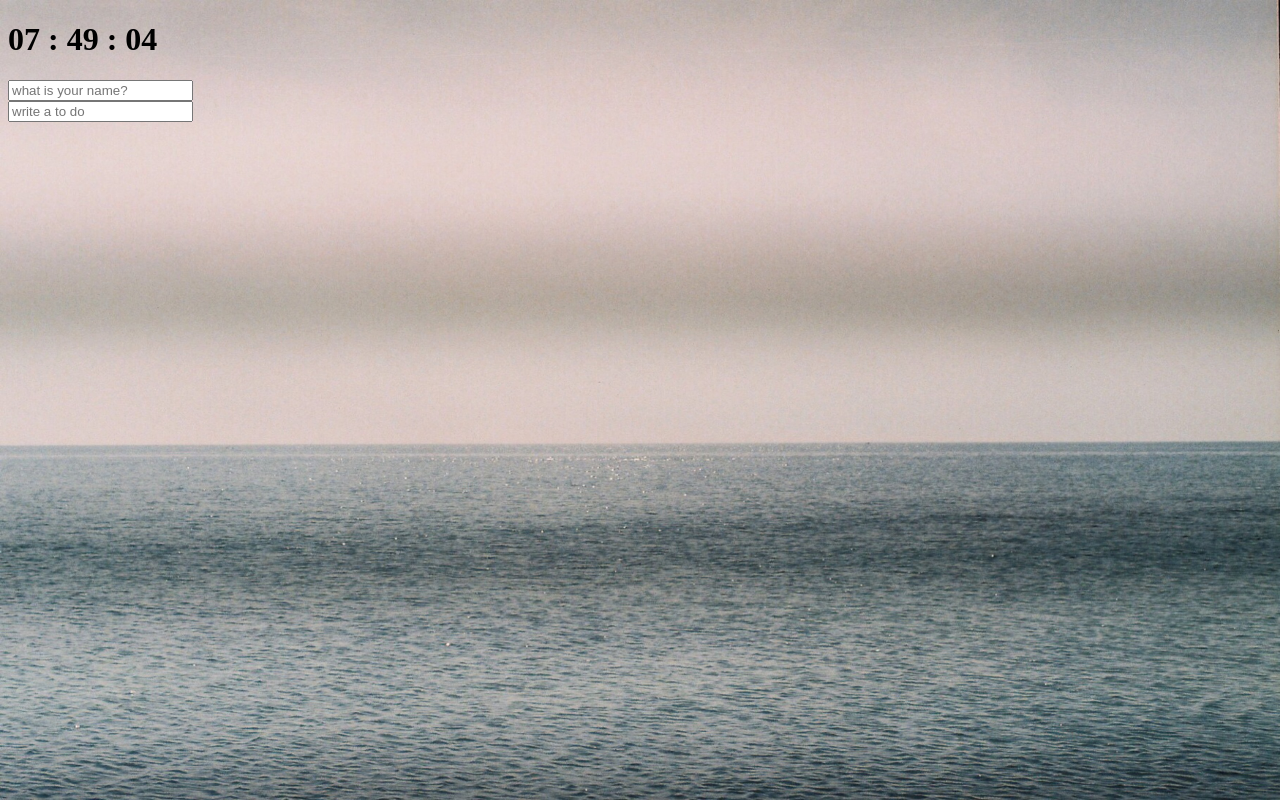
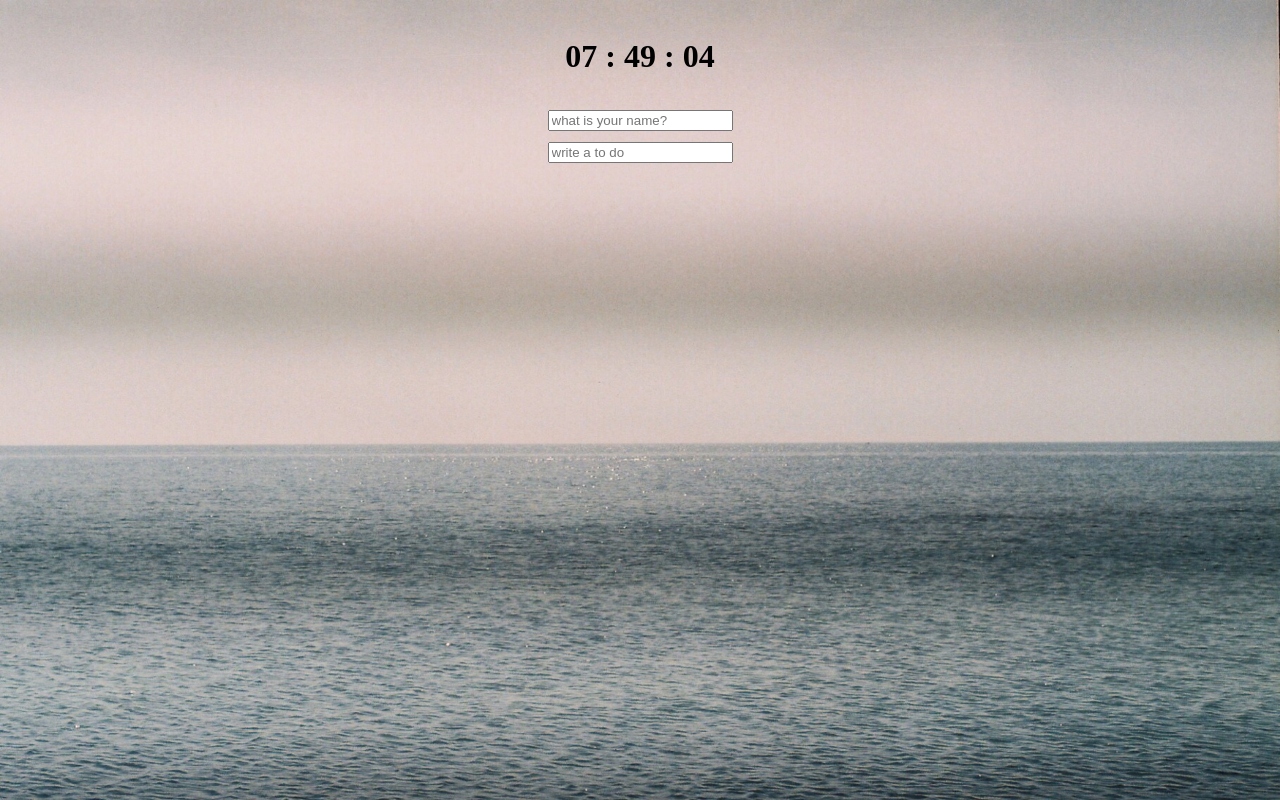
Before and after one commit to nagyeom/vanillaJs, a plain HTML site: page myMomontum/index2.html in a window 1280 px wide. Drawn offline with Linux system fonts and the light colour scheme.

Commit message:
grid-css 사용해서 정렬

```diff
--- a/myMomontum/index2.css
+++ b/myMomontum/index2.css
@@ -25,3 +25,10 @@
     z-index:-1;
     animation: fadeIn 0.5s linear;
 }
+
+body{
+    display:grid;
+    justify-content: center;
+    place-items: center;
+    grid-template-rows: 3fr repeat(3,1fr);
+}
```
